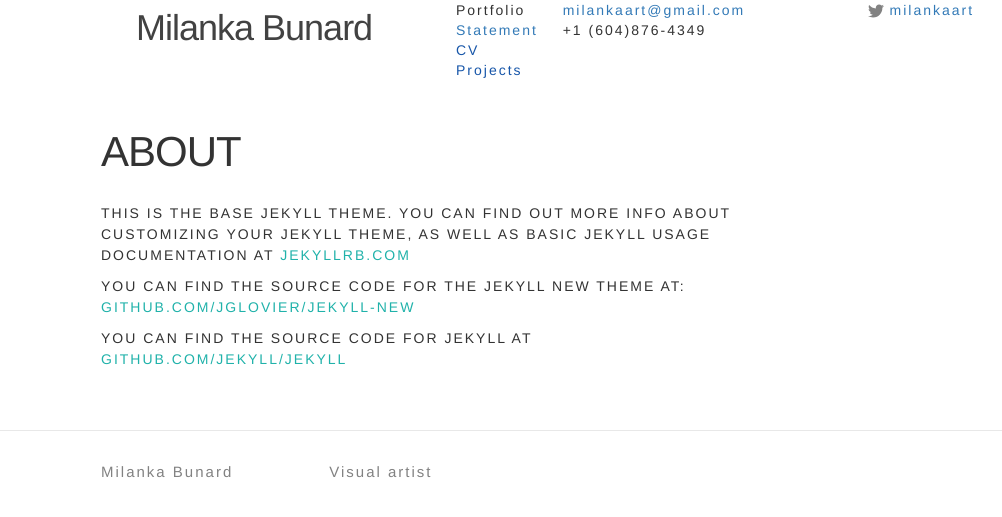
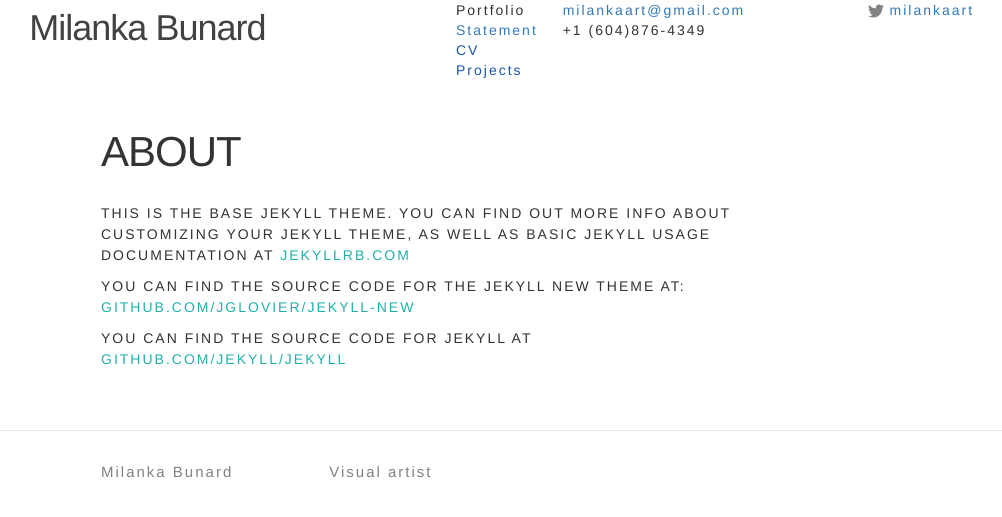
Before and after one commit to milankabunard/milankabunard.github.io, a Jekyll site: the page built from about.md, in a window 1280 px wide. Shown: the top 517 px of the page, without its empty margins (199-1201 px from the left). Built offline with Jekyll 4.4.1, drawn with Linux system fonts in a browser that asks for light colours.

Commit message:
changes header

```diff
--- a/_includes/header.html
+++ b/_includes/header.html
@@ -3,8 +3,8 @@
 
 <div class="container-fluid">
 <div class="row">
-  <div class="col-md-3">.</div>
-  <div class="col-md-3"><a class="site-title" href="{{ site.baseurl }}/">{{ site.title }}</a></div>
+  <div class="col-md-2">.</div>
+  <div class="col-md-4"><a class="site-title" href="{{ site.baseurl }}/">{{ site.title }}</a></div>
   <div class="col-md-1"><a href=""></a>Portfolio<br/><a href="/about">Statement</a><br/><a href="">CV</a><br/><a href="">Projects</a></div>
   <div class="col-md-2"><a href="mailto:{{ site.email }}">{{ site.email }}</a><br/>+1 (604)876-4349</div>
   <div class="col-md-1"></div>
```
